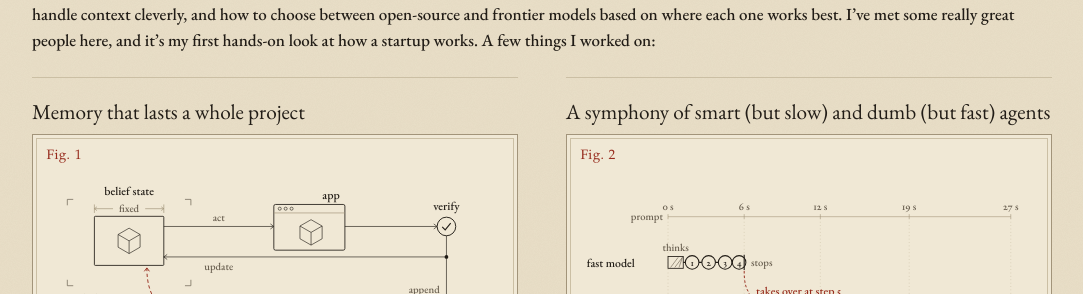
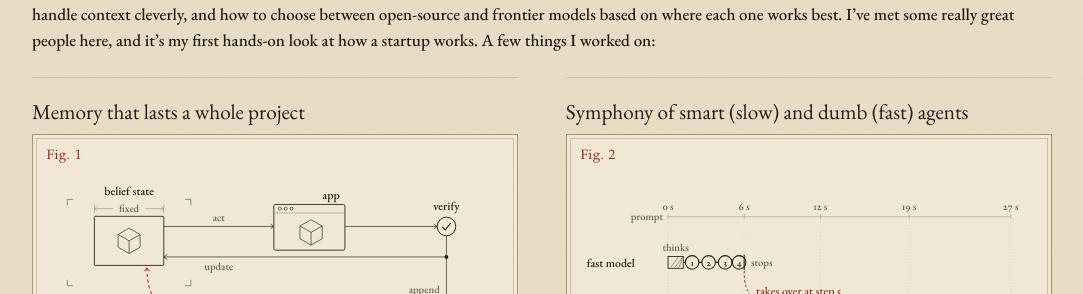
Before and after one commit to utsav1033/utsav1033.github.io, a Jekyll site: the page built from index.html, in a window 1280 px wide and 900 px high, scrolled down 331 px. Shown: the part 162-456 px from the top of the window, without its empty margins (98-1181 px from the left). Built offline with Jekyll 4.4.1, drawn with Linux system fonts in a browser that asks for light colours; some web fonts are replaced.

Commit message:
Shorter heading for the fast/slow card
Co-Authored-By: Claude Opus 5.5 <noreply@anthropic.com>
Claude-Session: https://claude.ai/code/session_015cVeRoevk6qm372wxHdwQR

```diff
--- a/_data/work.yml
+++ b/_data/work.yml
@@ -17,7 +17,7 @@
       plate: memory
       fig: 1
       title: Long-horizon memory
-    - name: A symphony of smart (but slow) and dumb (but fast) agents
+    - name: Symphony of smart (slow) and dumb (fast) agents
       text: >-
         The smart model takes seconds to think. A small, fast model starts acting the moment you
         ask, and the smart one takes over from the first step it hasn’t done. **The fastest task
```
